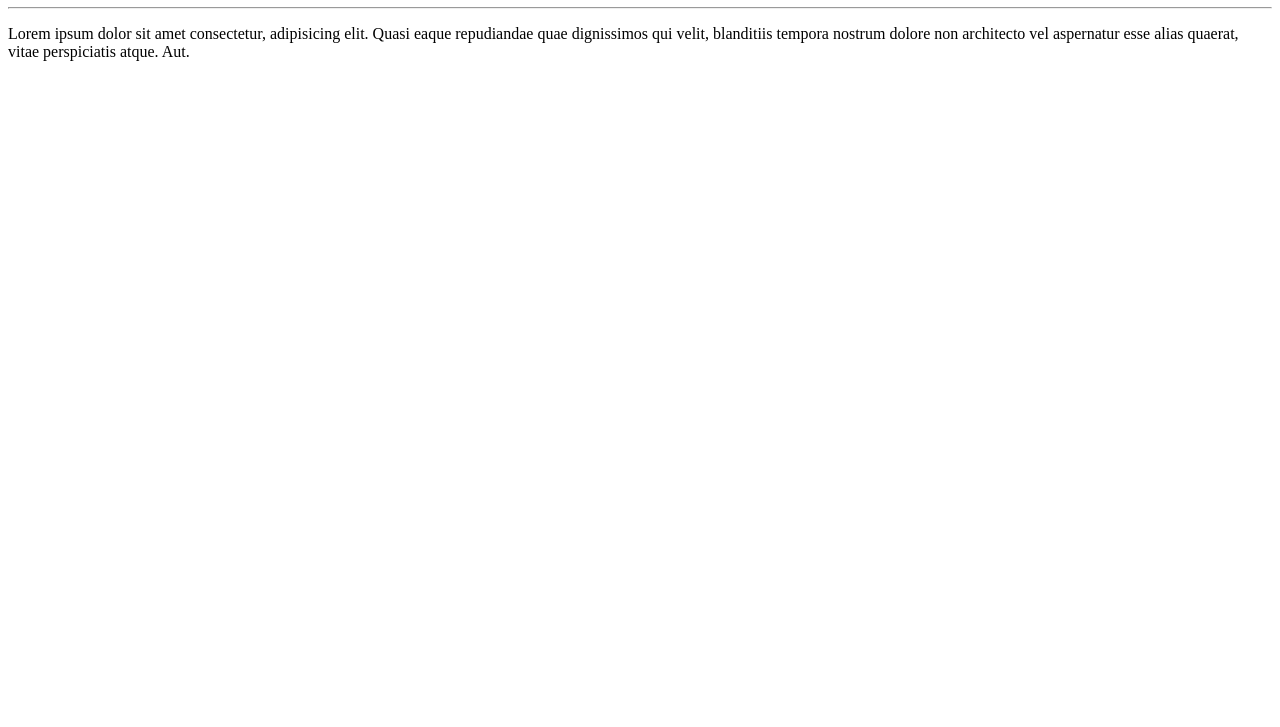
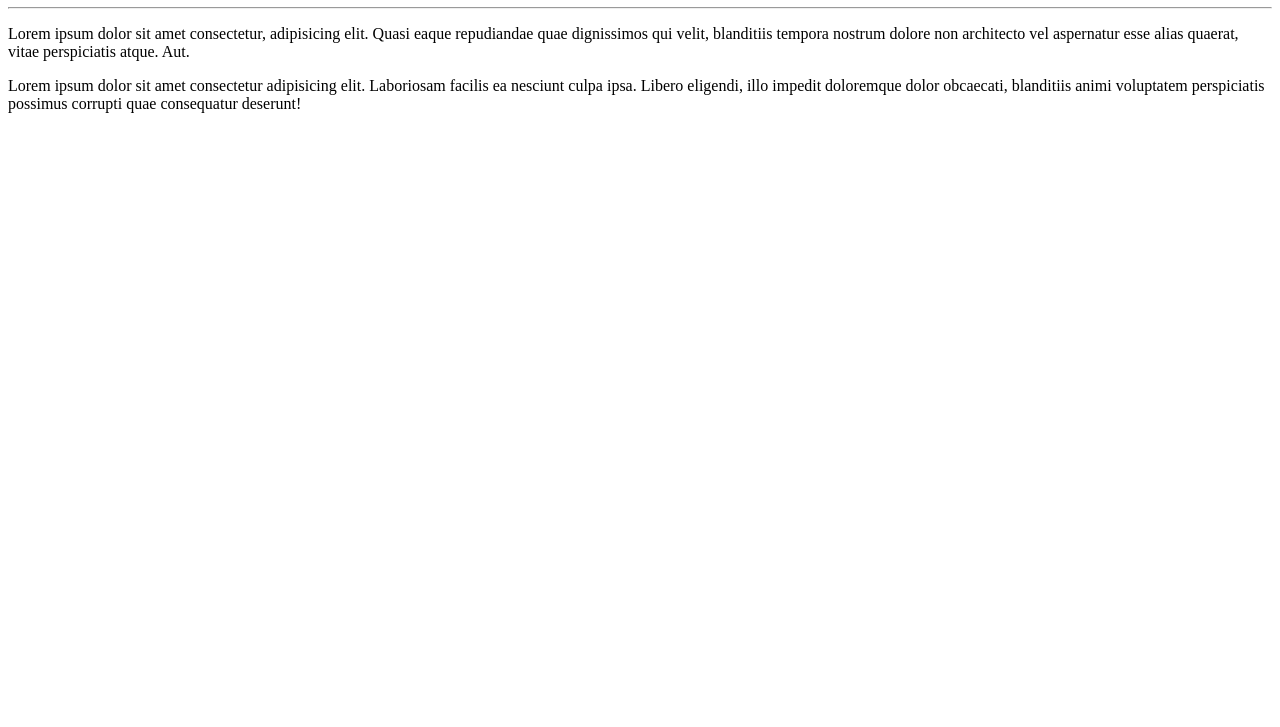
Before and after one commit to saamueldev/Ola-Mundo, a plain HTML site: page SiteExemplo/index.html in a window 1280 px wide. Shown: the part 73-800 px from the top of the page. Drawn offline with Linux system fonts and the light colour scheme.

Commit message:
Update indelx.html

```diff
--- a/SiteExemplo/index.html
+++ b/SiteExemplo/index.html
@@ -9,5 +9,6 @@
     <h1>Olá, Mundo!</h1>
     <hr>
     <p>Lorem ipsum dolor sit amet consectetur, adipisicing elit. Quasi eaque repudiandae quae dignissimos qui velit, blanditiis tempora nostrum dolore non architecto vel aspernatur esse alias quaerat, vitae perspiciatis atque. Aut.</p>
+    <p>Lorem ipsum dolor sit amet consectetur adipisicing elit. Laboriosam facilis ea nesciunt culpa ipsa. Libero eligendi, illo impedit doloremque dolor obcaecati, blanditiis animi voluptatem perspiciatis possimus corrupti quae consequatur deserunt!</p>
 </body>
 </html>
```
